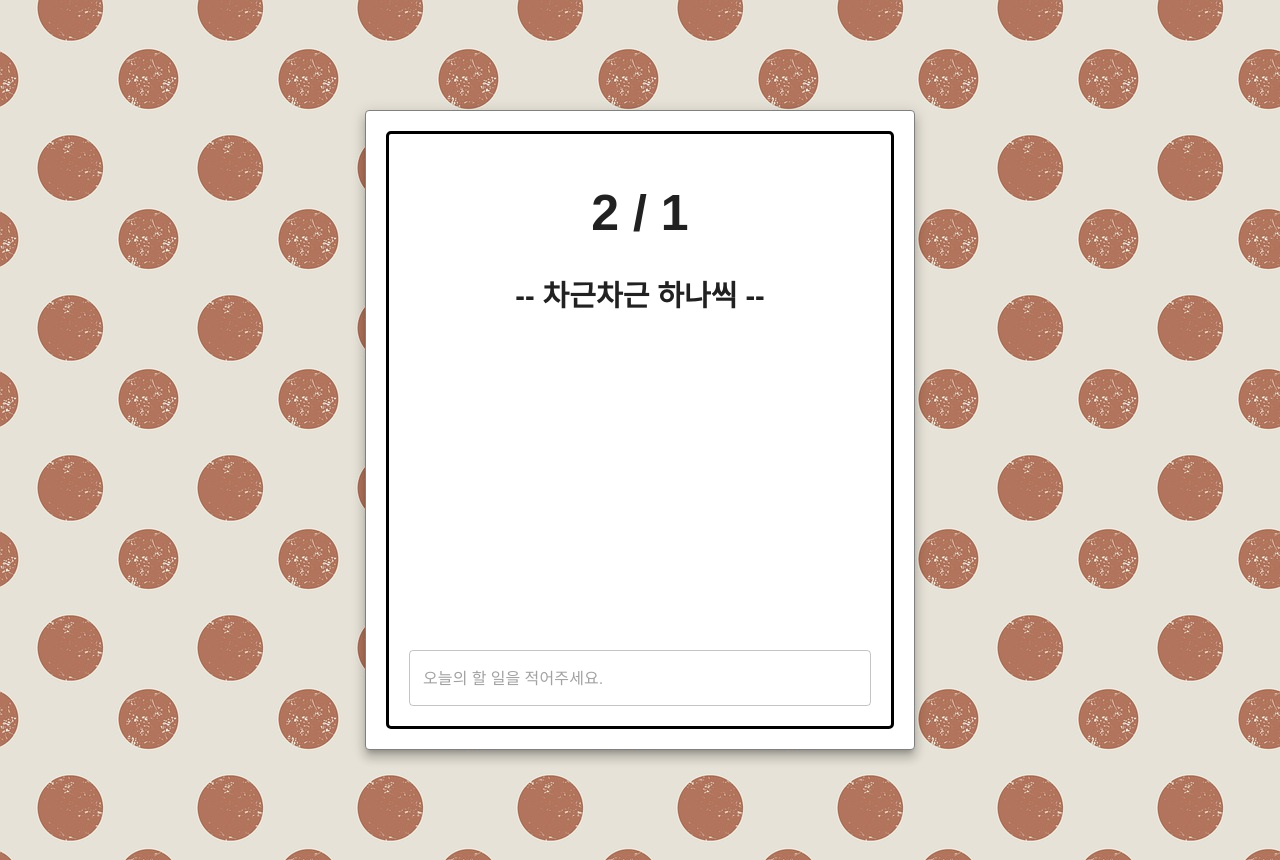
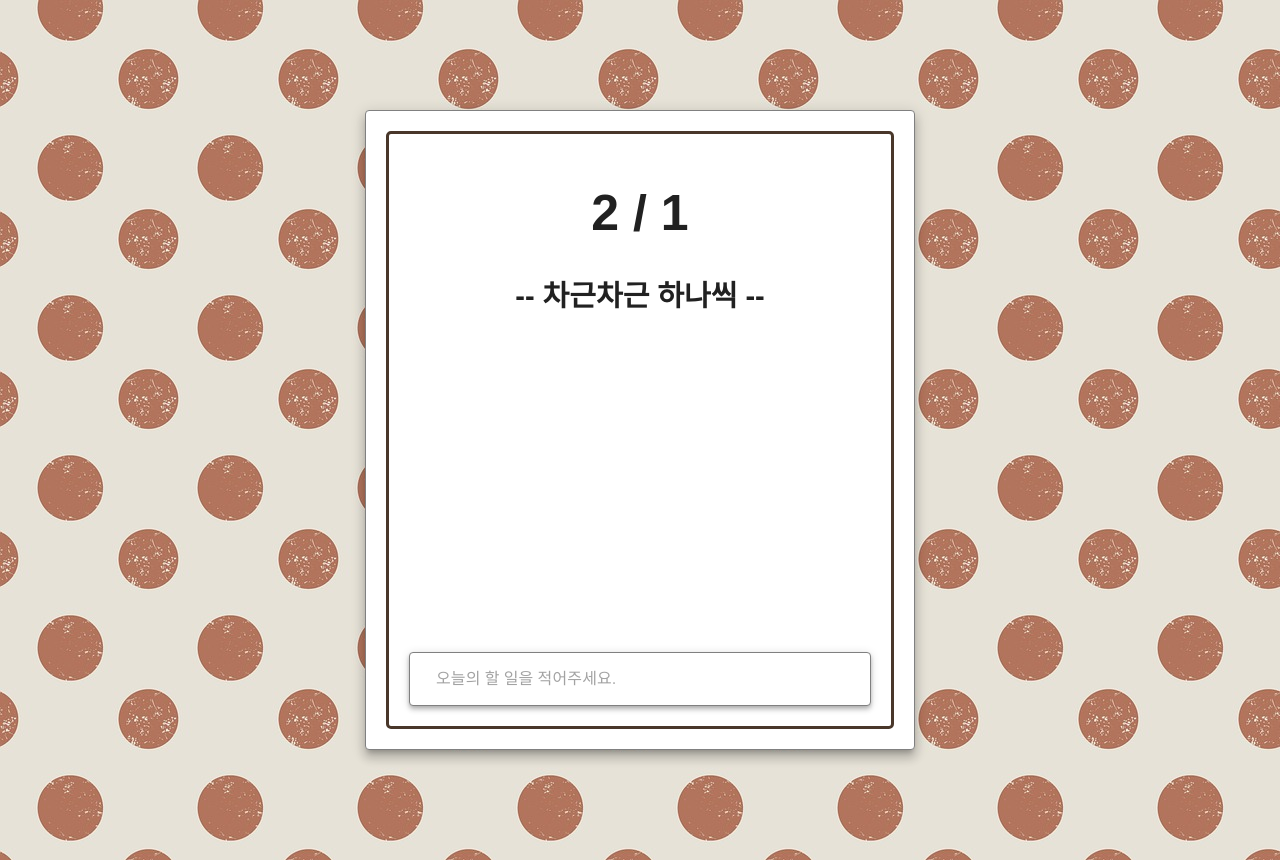
Before and after one commit to wopogo/todo-app, a React (Create React App) app: page / in a window 1280 px wide. Built offline with nearby package versions, Linux system fonts and the light colour scheme; a web font is replaced by a local one.

Commit message:
1.0.8 - autofocus, todolist scroll

```diff
--- a/src/App.css
+++ b/src/App.css
@@ -3,7 +3,7 @@
 }
 
 html {
-  background-color: rgb(145, 145, 145);
+  /* background-color: rgb(145, 145, 145); */
   background-image: url(image/dot.jpg);
   display: flex;
   justify-content: center;
@@ -22,10 +22,12 @@ html {
   height: 80vh;
   text-align: center;
   padding: 20px;
+  display: flex;
+  flex-direction: column;
 }
 
 .Paper-container {
-  border: 3px solid black;
+  border: 3px solid rgb(73, 55, 42);
   border-radius: 5px;
   width: 100%;
   height: 100%;
@@ -67,7 +69,5 @@ li {
 form {
   position: absolute;
   bottom: 0;
-  width: 100%;
   padding: 20px;
-  /* border-top: 3px solid black; */
 }
--- a/src/App.js
+++ b/src/App.js
@@ -2,12 +2,12 @@ import "./App.css";
 import { useEffect, useState } from "react";
 import createTime from "./function/createDate";
 import Paper from "@mui/material/Paper";
-import TextField from "@mui/material/TextField";
 import PlusIcon from "./style/plusIcon";
 import TodoList from "./component/todoList";
 import Sentence from "./component/sentence";
 import deleteTodo from "./function/deleteTodo";
 import CurrentDate from "./component/date";
+import InputBase from '@mui/material/InputBase';
 import { Helmet } from "react-helmet";
 
 export default function App() {
@@ -39,7 +39,7 @@ export default function App() {
   };
 
   return (
-    <Paper className="container" elevation={8} square={false}>
+    <Paper className="container" elevation={8} square={false} sx={{padding : "20px", display:"flex", justifyContent:"center"}}>
       <div className="Paper-container">
         <CurrentDate />
         <Sentence />
@@ -53,18 +53,20 @@ export default function App() {
           </style>
         </Helmet>
         <TodoList list={todoList} onDelete={deleteTodo} onRefresh={refreshFn} />
-        <form onSubmit={handleSubmit}>
-          <TextField
+        <Paper onSubmit={handleSubmit} component="form" sx={{ bottom: 0, p: "10px", width : "92%", margin : "20px"}} elevation={4}>
+          <InputBase
             placeholder="오늘의 할 일을 적어주세요."
             name="todo"
             value={todo}
             onChange={(e) => setTodo(e.target.value)}
             fullWidth
+            autoFocus
+            sx={{ ml: 2}}
           />
-          <button type="submit" style={{ display: "none" }}>
-            <PlusIcon />
-          </button>
-        </form>
+        </Paper>
+        <button type="submit" style={{ display: "none" }}>
+          <PlusIcon />
+        </button>
       </div>
     </Paper>
   );
--- a/src/component/todoList.jsx
+++ b/src/component/todoList.jsx
@@ -3,7 +3,7 @@ import Todo from './todo'
 
 export default function TodoList({ list, onDelete, onRefresh }) {
   return (
-    <ul>
+    <ul style={{overflow: 'auto', height : "62%"}}>
       {list.map((list) => {
         return (
           <>
```
Also changed, not shown: 11 other files (tests, documents, lock files or other folders).
